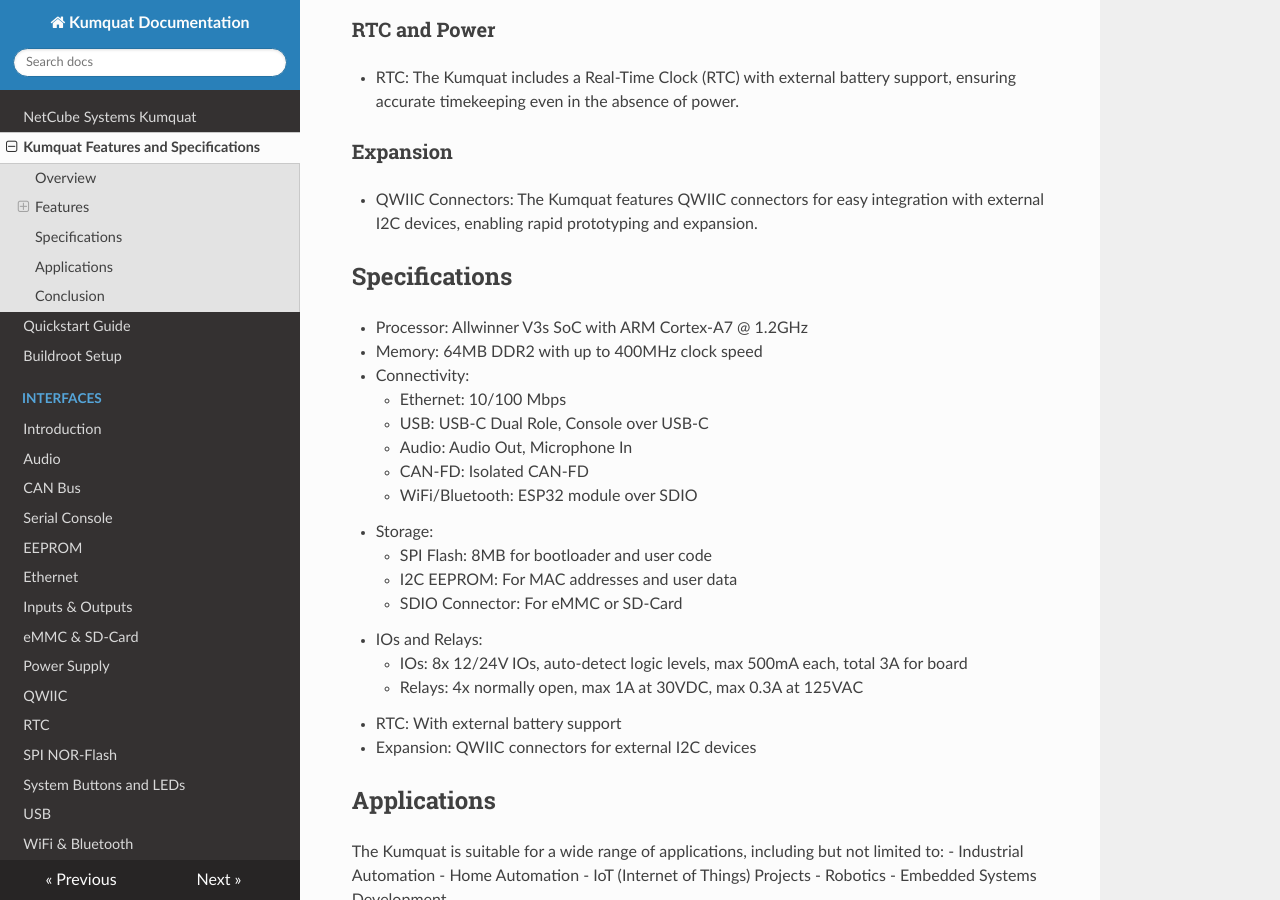
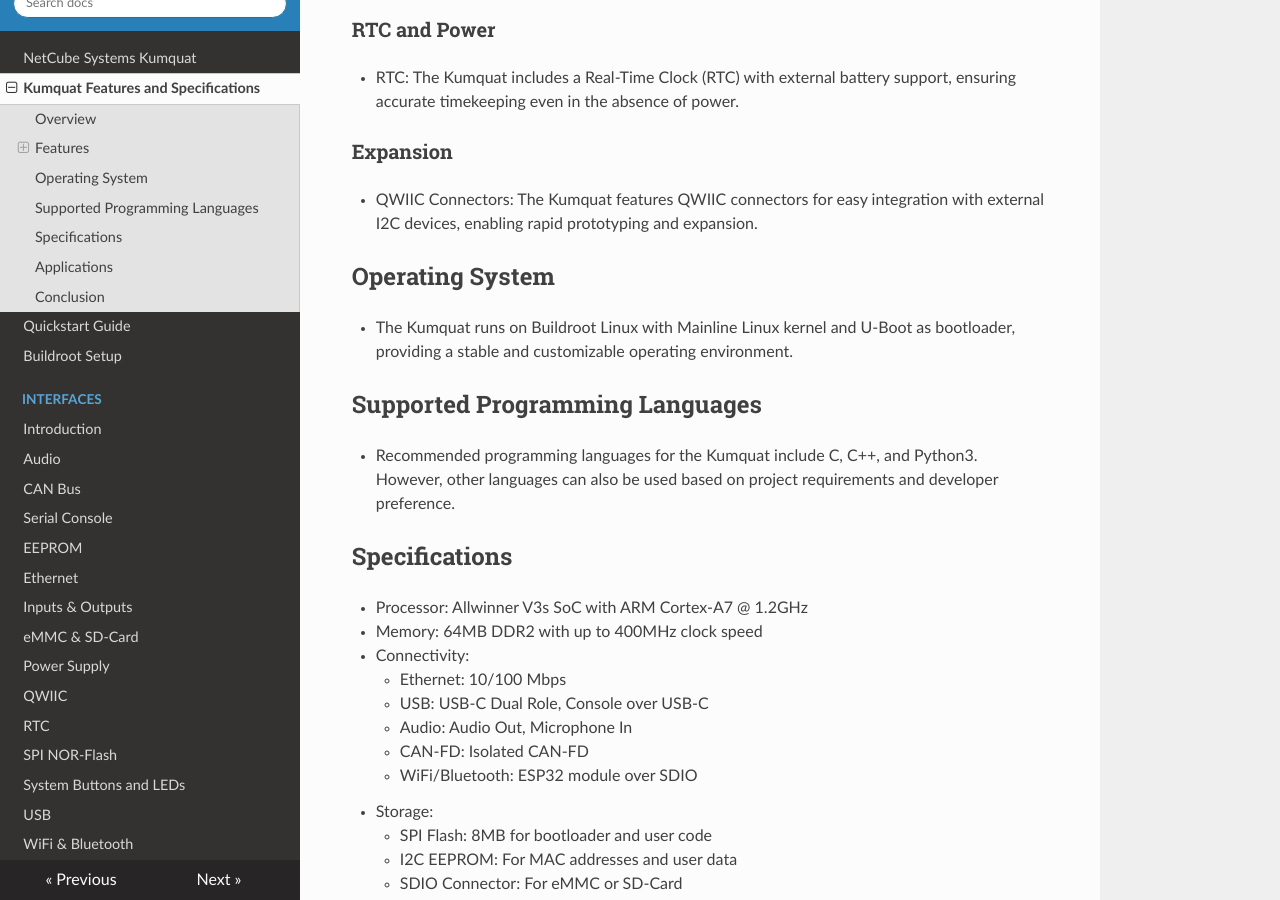
Before and after one commit to NetCube-Systems-Austria/Kumquat-Docs, an MkDocs documentation site: the page built from docs/00_specs.md, in a window 1280 px wide and 900 px high, scrolled down 1298 px. Built offline with MkDocs 1.6.1, drawn with Linux system fonts in a browser that asks for light colours; nearby versions of some CDN libraries.

Commit message:
Add os info

```diff
--- a/docs/00_specs.md
+++ b/docs/00_specs.md
@@ -34,6 +34,12 @@ The Kumquat is a versatile embedded system designed for a wide range of applicat
 ### Expansion
 - QWIIC Connectors: The Kumquat features QWIIC connectors for easy integration with external I2C devices, enabling rapid prototyping and expansion.
 
+## Operating System
+- The Kumquat runs on Buildroot Linux with Mainline Linux kernel and U-Boot as bootloader, providing a stable and customizable operating environment.
+
+## Supported Programming Languages
+- Recommended programming languages for the Kumquat include C, C++, and Python3. However, other languages can also be used based on project requirements and developer preference.
+
 ## Specifications
 
 - Processor: Allwinner V3s SoC with ARM Cortex-A7 @ 1.2GHz
```
